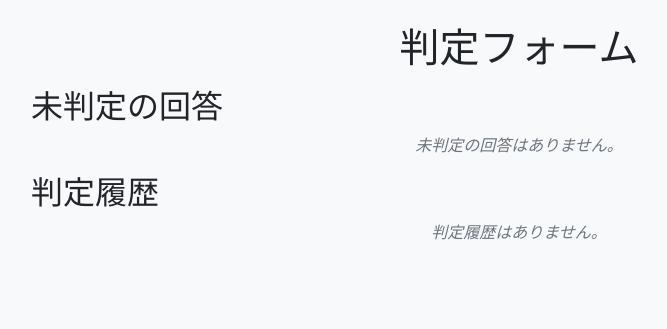
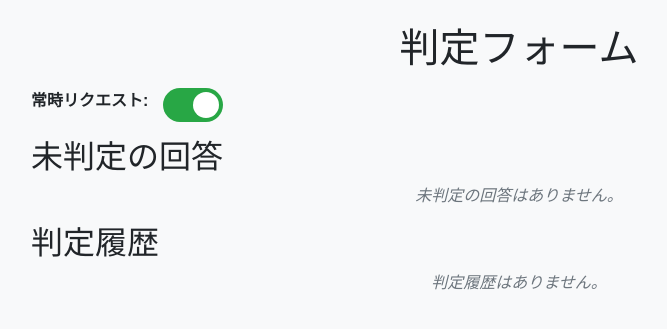
Before and after one commit to hu71/nazotoki-bot-4.7, a Flask app: page /judge in a window 1280 px wide. Shown: the top 329 px of the page, without its empty margins (121-788 px from the left). Run offline with Flask 3, Linux system fonts and the light colour scheme; parts of the project's set-up code (start-up, migrations or seed data) failed here and were passed over.

Commit message:
Update judge.html

```diff
--- a/templates/judge.html
+++ b/templates/judge.html
@@ -27,11 +27,64 @@
         .no-data { font-style: italic; color: #6c757d; }
         .container { max-width: 1000px; }
         .btn-disabled { opacity: 0.6; cursor: not-allowed; }
+
+        .toggle-switch {
+            position: relative;
+            display: inline-block;
+            width: 60px;
+            height: 34px;
+            margin-left: 10px;
+        }
+        .toggle-switch input {
+            opacity: 0;
+            width: 0;
+            height: 0;
+        }
+        .slider {
+            position: absolute;
+            cursor: pointer;
+            top: 0;
+            left: 0;
+            right: 0;
+            bottom: 0;
+            background-color: #6c757d; /
+            transition: .4s;
+            border-radius: 34px;
+        }
+        .slider:before {
+            position: absolute;
+            content: "";
+            height: 26px;
+            width: 26px;
+            left: 4px;
+            bottom: 4px;
+            background-color: white;
+            transition: .4s;
+            border-radius: 50%;
+        }
+        input:checked + .slider {
+            background-color: #28a745;
+        }
+        input:checked + .slider:before {
+            transform: translateX(26px);
+        }
+        .toggle-label {
+            display: inline-block;
+            vertical-align: middle;
+            font-weight: bold;
+        }
     </style>
 </head>
 <body>
     <div class="container my-4">
         <h1 class="text-center mb-3">判定フォーム</h1>
+        <div class="mb-3">
+            <span class="toggle-label">常時リクエスト: </span>
+            <label class="toggle-switch">
+                <input type="checkbox" id="toggle-polling" checked>
+                <span class="slider"></span>
+            </label>
+        </div>
 
         <h2 class="mb-2">未判定の回答</h2>
         <div id="pending-judges">
@@ -86,21 +139,21 @@
     </div>
 
     <script>
-        // 送信中のフォームを追跡するセット
+
         const submittingForms = new Set();
+        let pollingInterval = null;
 
-        // フォーム送信時の処理
         function bindFormEvents() {
             document.querySelectorAll('.judge-form').forEach(form => {
                 const judgeId = form.closest('.judge-card').getAttribute('data-judge-id');
-                // 送信中のフォームはボタンを無効化
+
                 if (submittingForms.has(judgeId)) {
                     form.querySelectorAll('button').forEach(button => {
                         button.disabled = true;
                         button.classList.add('btn-disabled');
                     });
                 } else {
-                    // 新しいフォームにイベントリスナーを追加
+
                     form.addEventListener('submit', function(event) {
                         if (submittingForms.has(judgeId)) {
                             event.preventDefault();
@@ -116,7 +169,6 @@
             });
         }
 
-        // ポーリング関数
         function pollJudges() {
             fetch('/judge', {
                 method: 'GET',
@@ -129,13 +181,10 @@
                 const parser = new DOMParser();
                 const doc = parser.parseFromString(data, 'text/html');
 
-                // 未判定の回答セクションを更新
                 document.querySelector('#pending-judges').innerHTML = doc.querySelector('#pending-judges').innerHTML;
 
-                // 判定履歴セクションを更新
                 document.querySelector('#judged-history').innerHTML = doc.querySelector('#judged-history').innerHTML;
 
-                // フォームイベントを再設定
                 bindFormEvents();
             })
             .catch(error => {
@@ -143,12 +192,35 @@
             });
         }
 
-        // 初期フォームイベントの設定
+        // ポーリング開始
+        function startPolling() {
+            pollingInterval = setInterval(pollJudges, 5000);
+            const toggleInput = document.getElementById('toggle-polling');
+            toggleInput.checked = true;
+        }
+
+        // ポーリング停止
+        function stopPolling() {
+            clearInterval(pollingInterval);
+            pollingInterval = null;
+            const toggleInput = document.getElementById('toggle-polling');
+            toggleInput.checked = false;
+        }
+
+        document.getElementById('toggle-polling').addEventListener('change', () => {
+            if (document.getElementById('toggle-polling').checked) {
+                startPolling();
+                pollJudges();
+            } else {
+                stopPolling();
+            }
+        });
+
         bindFormEvents();
 
-        // 5秒ごとにポーリング
-        setInterval(pollJudges, 5000);
-        pollJudges(); // 初回実行
+        // 初期ポーリング開始
+        startPolling();
+        pollJudges();
     </script>
 </body>
 </html>
```
